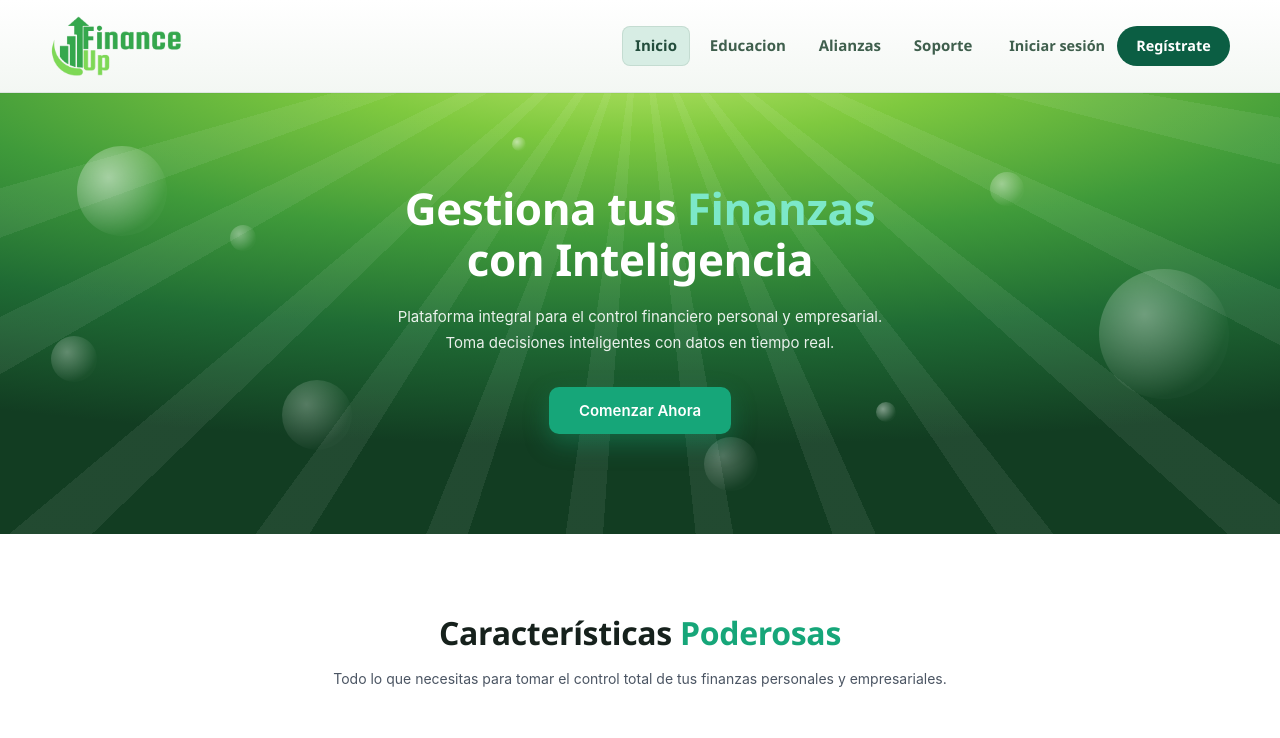
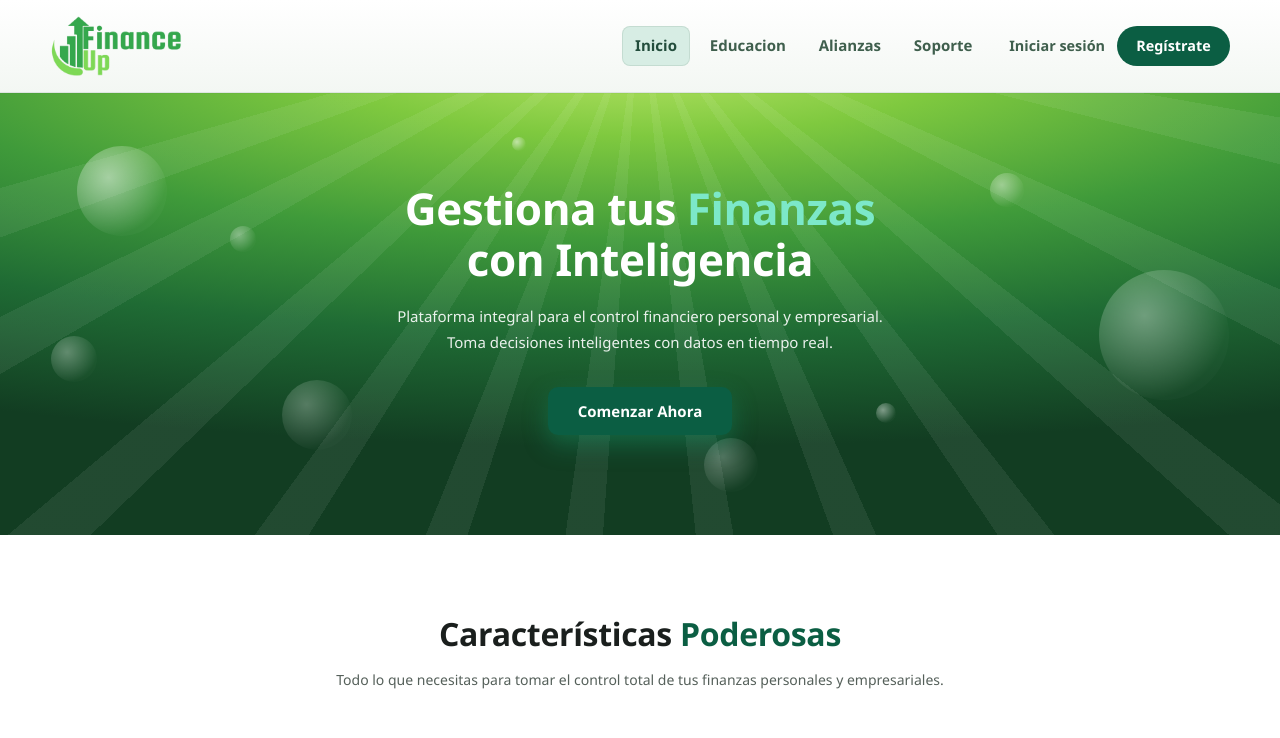
Before and after one commit to F5Alejo/cliente_financeup, an Angular app in the folder frontend_proyecto/: page /#/home in a window 1280 px wide. Shown: the top 738 px of the page. Built offline with nearby package versions, Linux system fonts and the light colour scheme.

Commit message:
fix: corrige el contraste AA de los botones del home

```diff
--- a/frontend_proyecto/src/app/pages/home/home.css
+++ b/frontend_proyecto/src/app/pages/home/home.css
@@ -1,15 +1,16 @@
 :host {
-  --verde-oscuro: #1f6b4f;
-  --verde-brand: #16a679;
-  --verde-claro: #57e0b0;
-  --gris-texto: #4b5563;
-  --gris-fondo: #f3f4f2;
-  --texto-oscuro: #16211c;
-  --blanco: #ffffff;
+  /* Reapuntados al sistema de diseño. El antiguo --verde-brand (#16a679)
+     daba 3.1:1 con texto blanco y no cumplia AA en los botones del hero. */
+  --verde-oscuro: var(--verde-800);
+  --verde-brand: var(--primario);
+  --verde-claro: var(--verde-300);
+  --gris-texto: var(--texto-suave);
+  --gris-fondo: var(--fondo);
+  --texto-oscuro: var(--texto);
+  --blanco: var(--neutro-0);
 
   display: block;
-  font-family: -apple-system, BlinkMacSystemFont, 'Segoe UI', Roboto, Helvetica, Arial, sans-serif;
-  color: var(--texto-oscuro);
+  color: var(--texto);
 }
 
 .btn {
```
